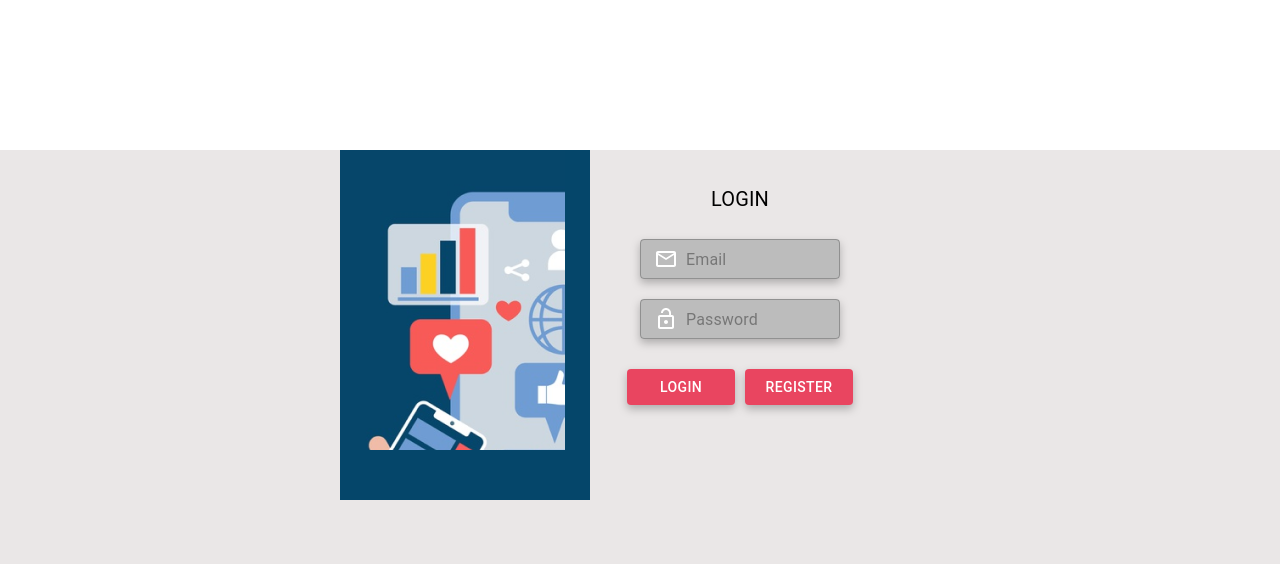
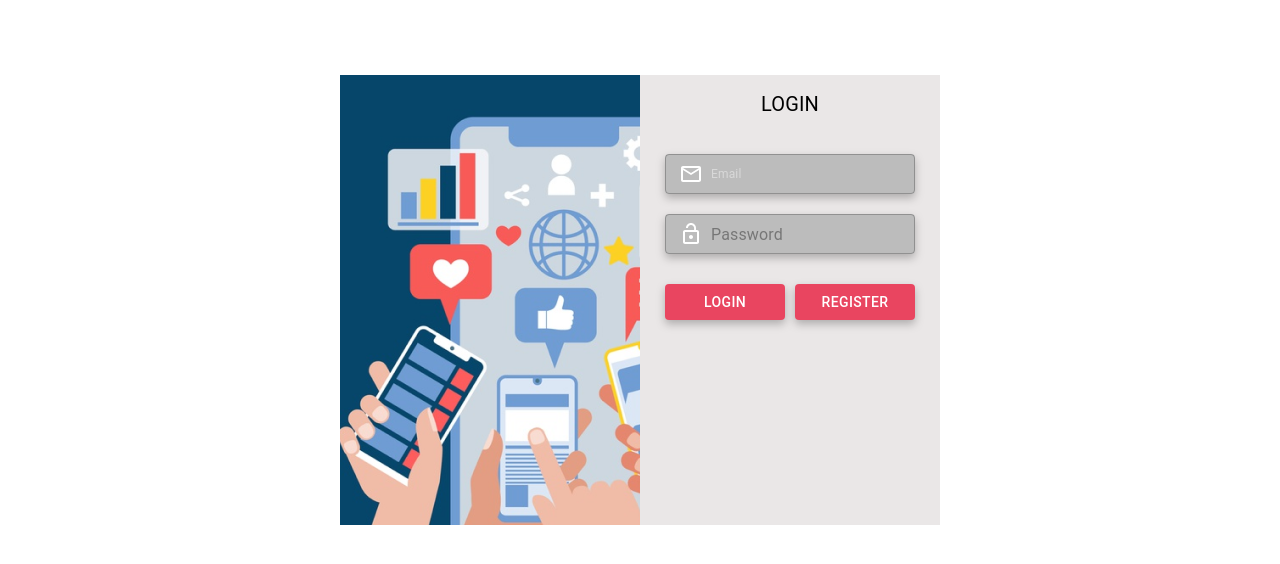
Before and after one commit to nawan44/refactory-exe-fe1, a React (Create React App) app: page / in a window 1280 px wide. Shown: the top 564 px of the page. Built offline with nearby package versions, Linux system fonts and the light colour scheme.

Commit message:
login bug

```diff
--- a/src/Assets/style/layout.css
+++ b/src/Assets/style/layout.css
@@ -2,7 +2,7 @@
     margin: 0 10px 0 20px;
     text-decoration: none;
     color: #fff !important;
-    background-color: red;
+    background-color: aqua;
 }
 label.MuiFormLabel-root.formLabel {
     padding: 10px 0 !important;
--- a/src/Assets/style/login.css
+++ b/src/Assets/style/login.css
@@ -1,39 +1,38 @@
 .container-login {
-    width: 600px;
-    height: 350px;
+    width: 600px ;
+    height: 450px;
     text-align: center;
     margin: 0 auto;
-    margin-top: 150px;
+    padding-top: 75px;
 }
 
 .container-login-left {
-    width: 250px;
-    height: 350px;
+    width: 300px;
+    height: 450px;
     float: left;
     background: #05466A;
 }
 
 .logo-contact {
-    width: 225px;
-    height: 300px;
+    width: 300px;
+    height: 450px;
     background: url(../../Assets/background/logo-contact.png);
 }
 
 .container-login-right {
     float: left;
-    width: 50%;
-    height: 350px;
-    text-align: center;
+    width: 300px;
+    height: 450px;
     color: #fff;
-    margin: 0 auto;
     background-color: #EAE7E7;
+    text-align: center ;
+    margin: 0 auto ;
 }
 
 .box-login {
-    width: 90%;
-    text-align: center;
-    margin: 0 auto;
-    margin-top: 20px;
+    width: 100%;
+    text-align: center ;
+    margin: 0 auto ;
 }
 
 .box-login .typography {
@@ -48,20 +47,28 @@
 }
 
 .textfield {
-    width: 200px;
+    width: 250px;
     height: 40px;
     filter: drop-shadow(0px 4px 4px rgba(0, 0, 0, 0.25));
     background: #BCBCBC;
     border-radius: 10px;
-    margin: 10px 0 !important;
-
+    margin-top: 20px !important;
+margin: 0 auto;
+text-align: center;
 }
 
 .textfield-name {
     font-size: 9px;
     color: #fff;
 }
-
+.textfield-password {
+    font-size: 9px;
+    color: #fff;
+}
+.textfield-name Input {
+    font-size: 12px;
+    color: #fff;
+}
 .textfield-name .MuiFilledInput-inputAdornedStart.Mui-focused {
     background-color: brown
 }
@@ -93,7 +100,7 @@ select:-webkit-autofill:focus {
     filter: drop-shadow(0px 4px 4px rgba(0, 0, 0, 0.25));
     background: #E94560 !important;
     border-radius: 10px;
-    margin: 20px 5px !important;
+    margin: 30px 5px !important;
     color: #fff !important;
 }
 
--- a/src/Assets/style/pages.css
+++ b/src/Assets/style/pages.css
@@ -2,10 +2,9 @@
 #root {
   width: 100%;
   height: 100vh;
-  margin: 100px 0 0 0;
+  margin: 20px 0 0 0;
   text-align: center;
   margin: 0 auto;
-  background-color:#EAE7E7 ;
 }
 
 .MuiAppBar {
--- a/src/Pages/Login/index.tsx
+++ b/src/Pages/Login/index.tsx
@@ -1,36 +1,75 @@
-import { TextField, Button, Typography, InputAdornment } from "@material-ui/core";
-import MailOutlineIcon from '@material-ui/icons/MailOutline';
-import LockOpenIcon from '@material-ui/icons/LockOpen';
-import { Link } from 'react-router-dom';
+import {
+  TextField,
+  Button,
+  Typography,
+  InputAdornment,
+} from "@material-ui/core";
+import MailOutlineIcon from "@material-ui/icons/MailOutline";
+import LockOpenIcon from "@material-ui/icons/LockOpen";
+import { Link } from "react-router-dom";
 
 export default function Login() {
   return (
-        <div className="container-login" >
-            <div className="container-login-left" >
-                <div className="logo-contact">
+    <div className="container-login">
+      <div className="container-login-left">
+        <div className="logo-contact"></div>
       </div>
-            </div>
-            <div className="container-login-right" >
+      <div className="container-login-right">
         <div className="box-login">
           <Typography className="typography">LOGIN</Typography>
-                    <TextField InputProps={{
+          <TextField
+            InputProps={{
               className: "textfield",
               startAdornment: (
                 <InputAdornment position="start">
                   <MailOutlineIcon style={{ color: "#fff" }} />
                 </InputAdornment>
               ),
-                    }} placeholder="Email" variant="outlined" className="textfield-name" />
-                    <TextField InputProps={{
+            }}
+            placeholder="Email"
+            variant="outlined"
+            className="textfield-name"
+          />
+          <TextField
+            InputProps={{
               className: "textfield",
               startAdornment: (
                 <InputAdornment position="start">
                   <LockOpenIcon style={{ color: "#fff" }} />
                 </InputAdornment>
               ),
-                    }} placeholder="Password" variant="outlined" className="textfield-password" />
-                    <Button className="btn-login"><Link to="/contact" style={{margin:"0 10px", color:"#fff", textDecoration:"none"}} > Login </Link> </Button>
-                    <Button className="btn-login" ><Link to="/register" style={{margin:"0 10px", color:"#fff", textDecoration:"none"}}> register </Link></Button>
+            }}
+            placeholder="Password"
+            variant="outlined"
+            style={{color:"#fff"}}
+            className="textfield-password"
+          />
+          <Button className="btn-login">
+            <Link
+              to="/contact"
+              style={{
+                margin: "0 10px",
+                color: "#fff",
+                textDecoration: "none",
+              }}
+            >
+              {" "}
+              Login{" "}
+            </Link>{" "}
+          </Button>
+          <Button className="btn-login">
+            <Link
+              to="/register"
+              style={{
+                margin: "0 10px",
+                color: "#fff",
+                textDecoration: "none",
+              }}
+            >
+              {" "}
+              register{" "}
+            </Link>
+          </Button>
         </div>
       </div>
     </div>
--- a/src/Pages/Register/index.tsx
+++ b/src/Pages/Register/index.tsx
@@ -18,9 +18,9 @@ export default function Register() {
     password: string;
     confirmPasword: string;
   }
-  interface Pass {
-    content: string;
-    onChange: (content: string) => void;  }
+  // interface Pass {
+  //   type: string[] ;
+  //    }
   const [dataUser, setDataUser] = useState<MyObject>({
     name: "",
     email: "",
@@ -28,11 +28,10 @@ export default function Register() {
     confirmPasword: "",
   });
   console.log("data user", dataUser);
-  const [errorData, setErrorData] =  useState<Pass| null>(null);
+  // const [errorData, setErrorData] =  useState<Pass[]>([])
   const handleFormSubmit = async (e: React.MouseEvent<HTMLElement>) => {
     e.preventDefault();
     history.push("/login");
-
     const data = {
       name: dataUser?.name,
       email: dataUser?.email,
@@ -59,9 +58,6 @@ export default function Register() {
       console.log(error);
     }
   };
-
-  //('https://phone-book-api.herokuapp.com/api/v1/signup')
-
   const handleChange = (e: any): void => {
     e.preventDefault();
     const { name, email, value } = e.target;
@@ -79,6 +75,7 @@ export default function Register() {
   //   let text = e.target.value;
   //   let reg = /^([A-Za-z0-9]{1,4})(\s|-)*([0-9]{1,5})(\s|-)*([A-Za-z]{0,3})$/i;
   //   if ((text === "" || reg.test(text)) && text.length == 8) {
+  //     setErrorData("");
   //     setDataUser({
   //       ...dataUser,
   //       [password]: value,
@@ -154,7 +151,7 @@ export default function Register() {
               variant="outlined"
               className="textfield-name"
             />
-            {errorData && <div className="error">{errorData}</div>}
+            {/* {errorData && <div className="error">{errorData}</div>} */}
             <TextField
               value={dataUser.confirmPasword}
               name="confirmPasword"
```
Lines whose indentation alone changed are shown as unchanged.
